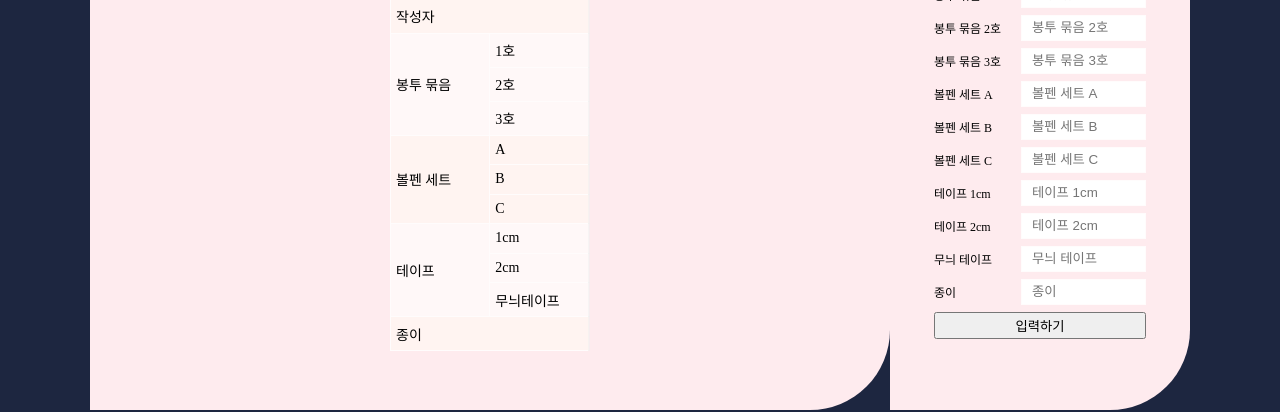
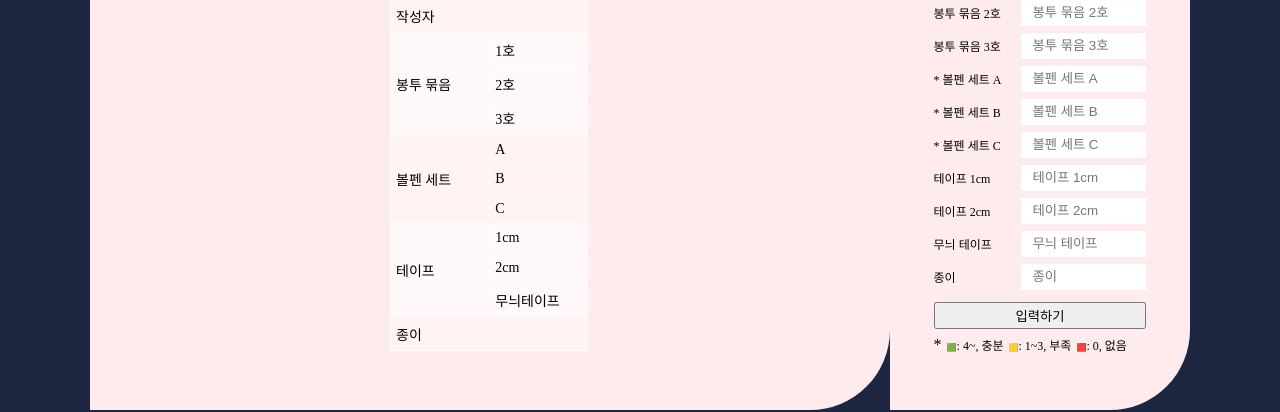
Before and after one commit to AngryDoggaebi/Inventory-Management, a Next.js app: page /inventory in a window 1280 px wide. Shown: the part 290-702 px from the top of the page. Built offline with nearby package versions, Linux system fonts and the light colour scheme; no server answers; the database is empty.

Commit message:
테이블 색상 info 추가

```diff
--- a/pages/inventory/dailydata.js
+++ b/pages/inventory/dailydata.js
@@ -126,7 +126,7 @@ const Dailydata = () => {
                   <tr>
                     <td
                       className={
-                        v.data.pen_A === '충분' || Number(v.data.pen_A) >= 3
+                        v.data.pen_A === '충분' || Number(v.data.pen_A) >= 4
                           ? 'green-color'
                           : v.data.pen_A === '부족' || Number(v.data.pen_A) >= 1
                           ? 'yellow-color'
--- a/pages/inventory/dailypost.js
+++ b/pages/inventory/dailypost.js
@@ -86,7 +86,7 @@ const Dailypost = () => {
           />
         </div>
         <div className="input-wrapper">
-          <span className="input-name">볼펜 세트 A</span>
+          <span className="input-name">* 볼펜 세트 A</span>
           <input
             placeholder="볼펜 세트 A"
             name="pen_A"
@@ -95,7 +95,7 @@ const Dailypost = () => {
           />
         </div>
         <div className="input-wrapper">
-          <span className="input-name">볼펜 세트 B</span>
+          <span className="input-name">* 볼펜 세트 B</span>
           <input
             placeholder="볼펜 세트 B"
             name="pen_B"
@@ -104,7 +104,7 @@ const Dailypost = () => {
           />
         </div>
         <div className="input-wrapper">
-          <span className="input-name">볼펜 세트 C</span>
+          <span className="input-name">* 볼펜 세트 C</span>
           <input
             placeholder="볼펜 세트 C"
             name="pen_C"
@@ -112,6 +112,7 @@ const Dailypost = () => {
             onChange={e => inputHandler(e)}
           />
         </div>
+
         <div className="input-wrapper">
           <span className="input-name">테이프 1cm</span>
           <input
@@ -156,6 +157,19 @@ const Dailypost = () => {
         >
           입력하기
         </button>
+
+        <div className="color-info">
+          <span>*</span>
+          <span>
+            <span className="square">🟩</span>: 4~, 충분
+          </span>
+          <span>
+            <span className="square">🟨</span>: 1~3, 부족
+          </span>
+          <span>
+            <span className="square">🟥</span>: 0, 없음
+          </span>
+        </div>
       </form>
     </>
   );
--- a/styles/globals.css
+++ b/styles/globals.css
@@ -114,25 +114,40 @@ td {
   border-radius: 25px 25px;
 }
 
-/* 입력, 수정 submit 버튼 --------------------*/
+/* 입력, 수정 ---------------------------------*/
 
 .submit-button{
   cursor: pointer;
   padding: 2px;
+  margin-top: 5px;
+}
+
+.color-info{
+  display: flex;
+  /* flex-flow: column; */
+  gap: 5px;
+
+  & > span:not(:first-of-type) {
+    font-size: 12px;
+  }
+}
+
+.square {
+  font-size: 8px;
 }
 
 /* 오늘 재고가 없어요 이동 버튼 --------------------*/
 .post-today-menu {
   display: flex;
   flex-flow: column;
-  align-items: end;
+  align-items: flex-end;
 }
 .moveto-inventory-post-button{
   cursor: pointer;
   padding: 1px;
 }
 
-/* 컬러 팔레트 ------------------------------*/
+/* 컬러 팔레트 ---------------------------------*/
 
 #edit-date {
   background-color: var(--point-skyblue);
```
Also changed, not shown: pages/inventory/[id]/edit.js (+13 -0 lines).
